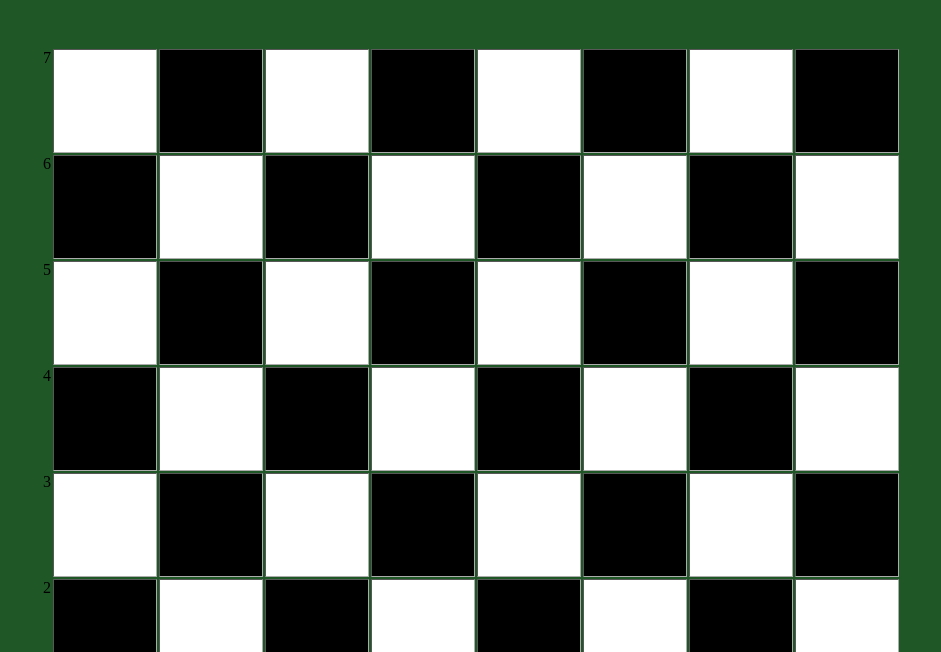
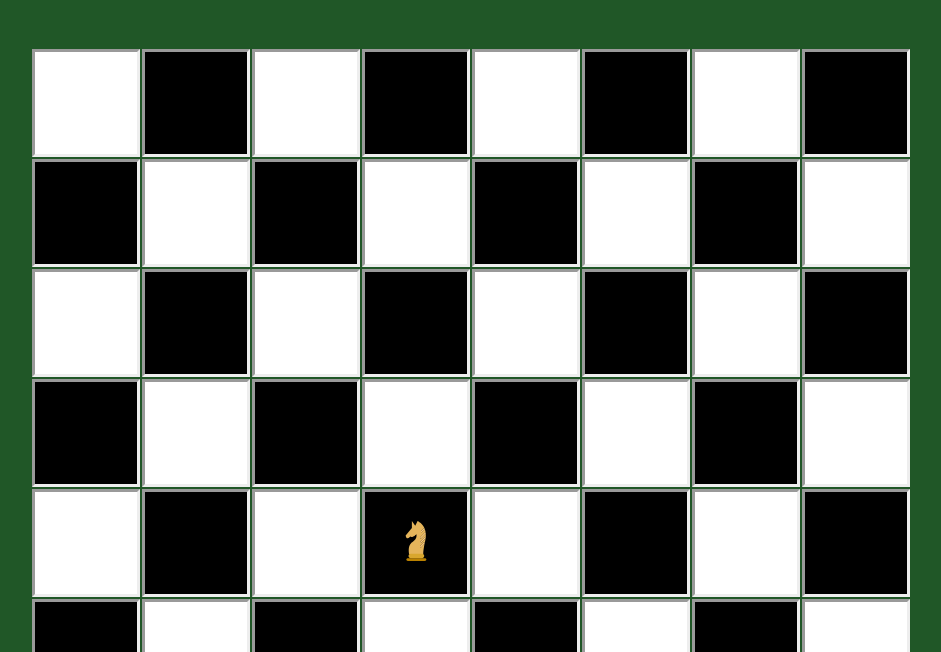
Before and after one commit to kingsamanimations/knights-travails, a website with bundled scripts: page index.html in a window 1280 px wide. Shown: the part 148-800 px from the top of the page, without its empty margins (169-1110 px from the left). Built offline with nearby package versions, Linux system fonts and the light colour scheme.

Commit message:
Fix knight-piece in index.html and knight.js

```diff
--- a/index.html
+++ b/index.html
@@ -9,7 +9,9 @@
 </head>
 <body>
     <h1>Knights Travails</h1>
-    <div id="display-div-centre"></div>
+    <div id="display-div-centre">
+        <div id="knight-chess"></div>
+    </div>
     <button type= "submit" class="start-game">
         Add Players
     </button>
--- a/knight.js
+++ b/knight.js
@@ -1,7 +1,7 @@
 const knightMoves = () => {
 
     // Variables and chessboard table
-    const defaultStartLocation = [0,0];
+    const defaultStartLocation = [3,3];
     const coordArray = [];
     const chessBoard = document.createElement("table");
 
@@ -10,28 +10,23 @@ const knightMoves = () => {
     for (let i = 0; i < 8; i++) {
         const tableRow = document.createElement("tr");
         let cellRowCoord = Math.abs(i - 7);
-        tableRow.textContent = cellRowCoord;
 
         for (let z = 0; z < 8; z++) {
             const tableCell =  document.createElement("td");
             let cellcollumnCoord = z;
-            tableRow.textContents = `${cellRowCoord},${cellcollumnCoord}`;
+            tableCell.dataset.coordArray = `${cellRowCoord},${cellcollumnCoord}`;
+
+            // tableCell.setAttribute("class", (i + z) % 2 == 0 ? "cell white" : "cell black");
 
             // Looping through to shade odd value cells (1, 3, 5, etc)
             if ((i + z) % 2 == 0) {
                 tableCell.setAttribute("class", "cell white");
                 tableRow.append(tableCell);
-                coordArray.push(cellRowCoord);
-                coordArray.push(cellcollumnCoord);
-                tableCell.dataset.coordArray = coordArray;
-                coordArray.slice(0, 2);
+                tableCell.dataset.coordArray = `${cellRowCoord},${cellcollumnCoord}`;
             } else {
                 tableCell.setAttribute("class", "cell black");
                 tableRow.append(tableCell);
-                coordArray.push(cellRowCoord);
-                coordArray.push(cellcollumnCoord);
-                tableCell.dataset.coordArray = coordArray;
-                coordArray.slice(0, 2);
+                tableCell.dataset.coordArray = `${cellRowCoord},${cellcollumnCoord}`;
             }
         }
         chessBoard.appendChild(tableRow);
@@ -39,10 +34,21 @@ const knightMoves = () => {
 
     // Create Knight at position 0,0;
     const cellNodes = chessBoard.querySelectorAll("td");
+
+    // Debug cellNodes
     cellNodes.forEach((cellNode) => {
         if (defaultStartLocation.toString() === cellNode.dataset.coordArray) {
-            let knight = document.createElement("img");
+            console.log("MATCHED!");
+        }
+    });
+
+
+    cellNodes.forEach((cellNode) => {
+        if (cellNode.dataset.coordArray === defaultStartLocation.toString()) {
+            const knight = document.createElement("img");
             knight.src = "./svg-images/svgviewer-output(2).svg";
+            knight.style.width = "40px";
+            knight.style.height = "40px";
             cellNode.appendChild(knight);
         }
     });
--- a/style.css
+++ b/style.css
@@ -6,7 +6,6 @@ body {
 .cell {
     height: 100px;
     width: 100px;
-    border: 1.5px solid rgb(172, 172, 172);
     border-style: inset;
 }
 
@@ -41,8 +40,3 @@ img {
 .clear-board {
     margin-top: 15px;
 }
-
-/* Test */
-td {
-    border: 1px solid red;
-}
```
